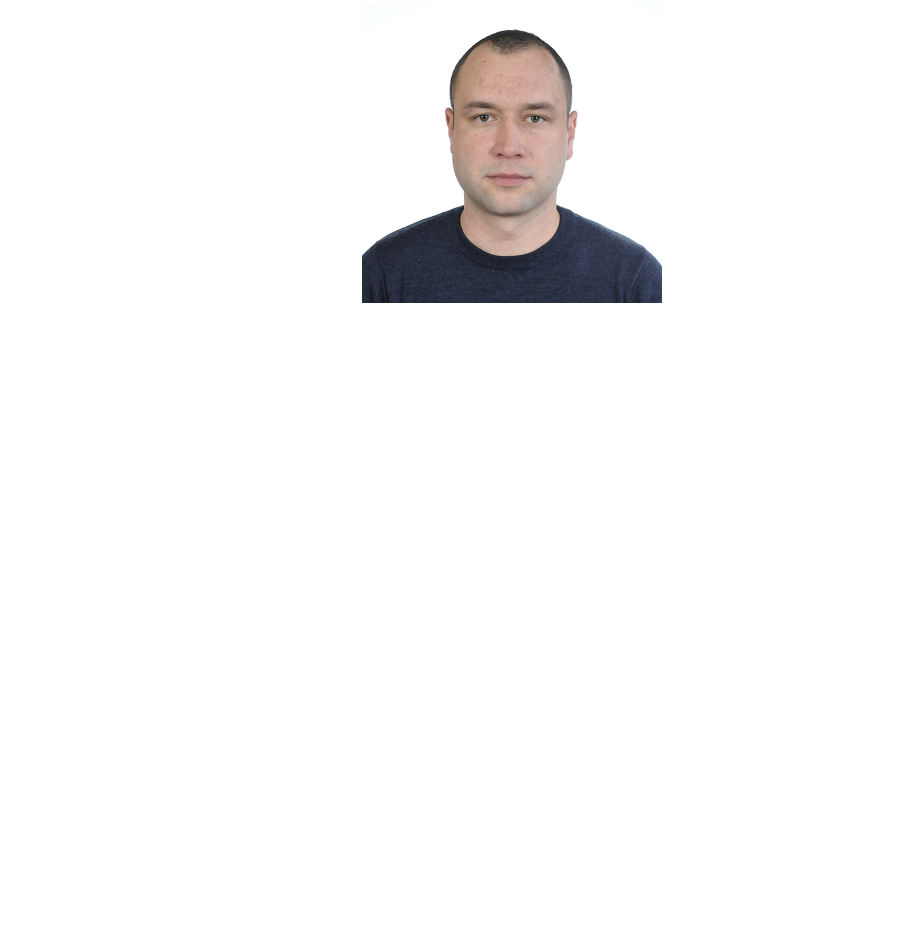
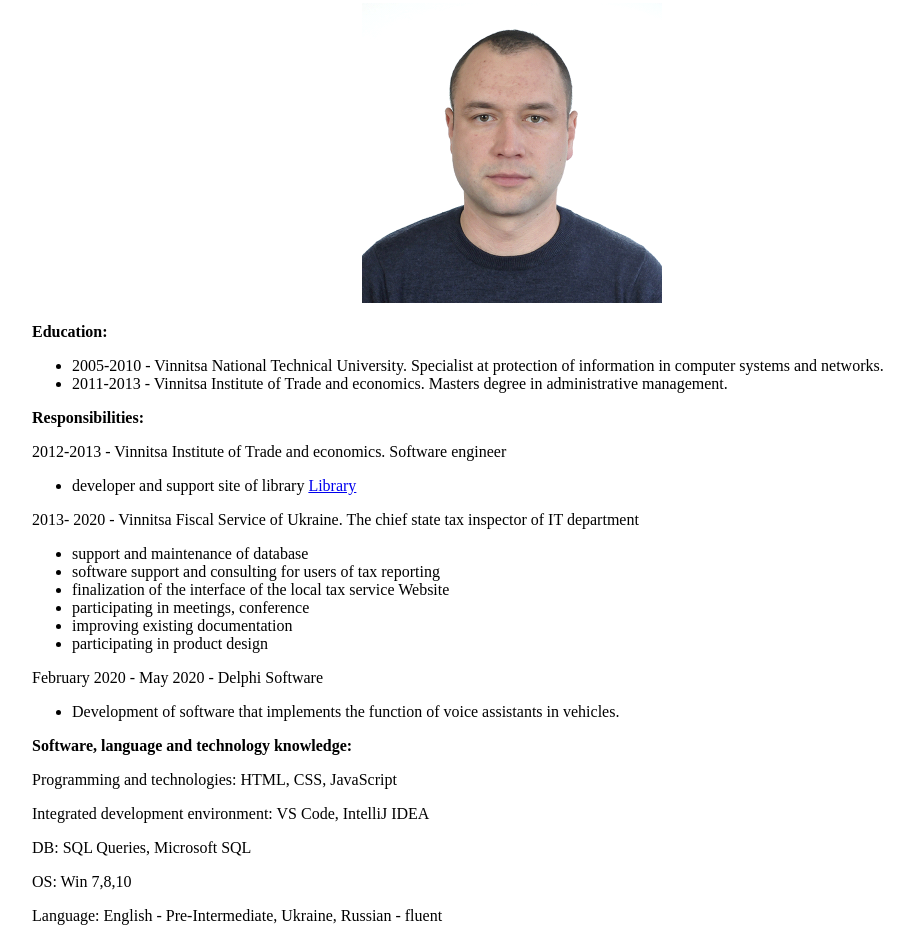
Before and after one commit to maksello/rsschool-cv, a plain HTML site: page index.html in a window 1280 px wide. Shown: the part 179-1120 px from the top of the page, without its empty margins (128-1042 px from the left). Before the commit the page ends 800 px from the top, so only its background shows below. Drawn offline with Linux system fonts and the light colour scheme.

Commit message:
add responsibilities

```diff
--- a/index.html
+++ b/index.html
@@ -14,5 +14,37 @@
               <p>Email: snigurmk@gmail.com</p>
               <img src="img.png" alt="Maksym Snihur" width="300" height="300">
       </header>
+      <main>
+        <p><b>Education:</b></p>
+        <ul>
+                <li>2005-2010 - Vinnitsa National Technical University. Specialist at protection
+                of information in computer systems and networks.</li>
+                <li>2011-2013 - Vinnitsa Institute of Trade and economics. Masters degree in administrative management.</li>
+        </ul>
+        <p><b>Responsibilities:</b></p>
+        <p>2012-2013 - Vinnitsa Institute of Trade and economics. Software engineer</p>
+        <ul>
+                <li>developer and support site of library <a href="http: //vtei.vtei.com.ua/biblioteka/">Library</a></li>
+        </ul>
+        <p>2013- 2020 - Vinnitsa Fiscal Service of Ukraine. The chief state tax inspector of IT department</p>
+        <ul>
+                <li>support and maintenance of database</li>
+                <li>software support and consulting for users of tax reporting</li>
+                <li>finalization of the interface of the local tax service Website</li>
+                <li>participating in meetings, conference</li>
+                <li>improving existing documentation</li>
+                <li>participating in product design</li>
+        </ul>
+        <p>February 2020 - May 2020 - Delphi Software</p>
+        <ul>
+                <li>Development of software that implements the function of voice assistants in vehicles.</li>
+        </ul>
+        <p><b>Software, language and technology knowledge:</b></p>
+        <p>Programming and technologies: HTML, CSS, JavaScript</p>
+        <p>Integrated development environment: VS Code, IntelliJ IDEA</p>
+        <p>DB: SQL Queries, Microsoft SQL</p>
+        <p>OS: Win 7,8,10</p>
+        <p>Language: English - Pre-Intermediate, Ukraine, Russian - fluent</p>
+      </main>
      </body>
 </html>
--- a/style.css
+++ b/style.css
@@ -1,4 +1,9 @@
 body {
   margin: 0 auto;
+  width: 960px;
+
   text-align: center;
 }
+main {
+  text-align: left;
+}
```
